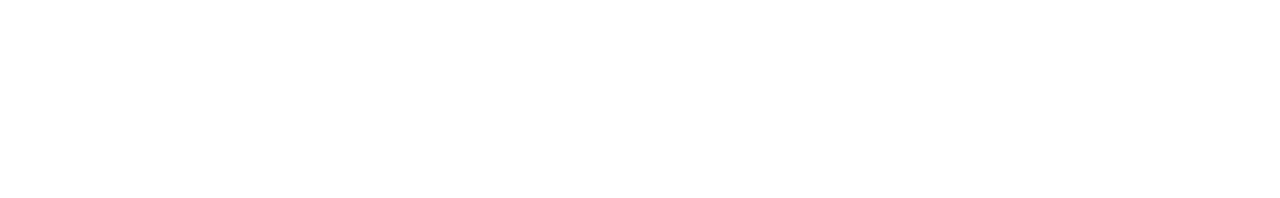
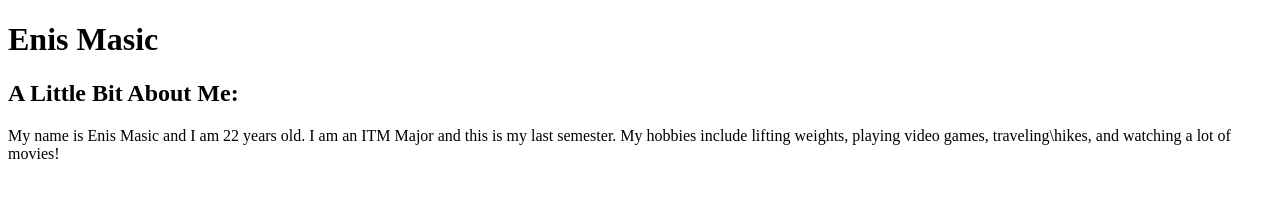
Before and after one commit to Enismasic/ITMD441, a plain HTML site: page index.html in a window 1280 px wide. Drawn offline with Linux system fonts and the light colour scheme.

Commit message:
addded some aobut me text

```diff
--- a/index.html
+++ b/index.html
@@ -7,6 +7,14 @@
     <title>AboutMe</title>
 </head>
 <body>
+    <h1>Enis Masic</h1>
+    <h2>A Little Bit About Me:  </h2>
+      <p>My name is Enis Masic and I am 22 years old. I am an ITM Major and
+          this is my last semester. My hobbies include lifting weights,
+          playing video games, traveling\hikes, and watching a lot of movies!
+      </p>
+      <h3></h3>
+
 
 </body>
 </html>
```
